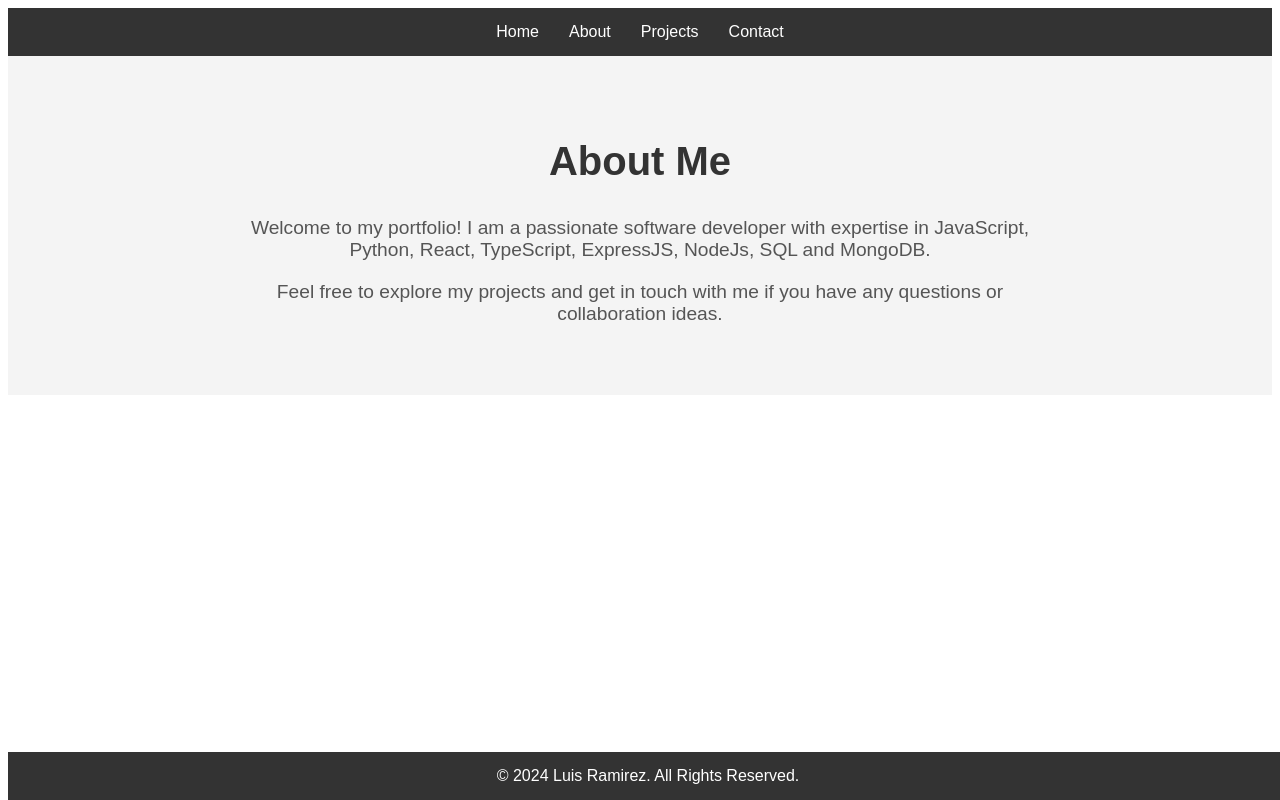
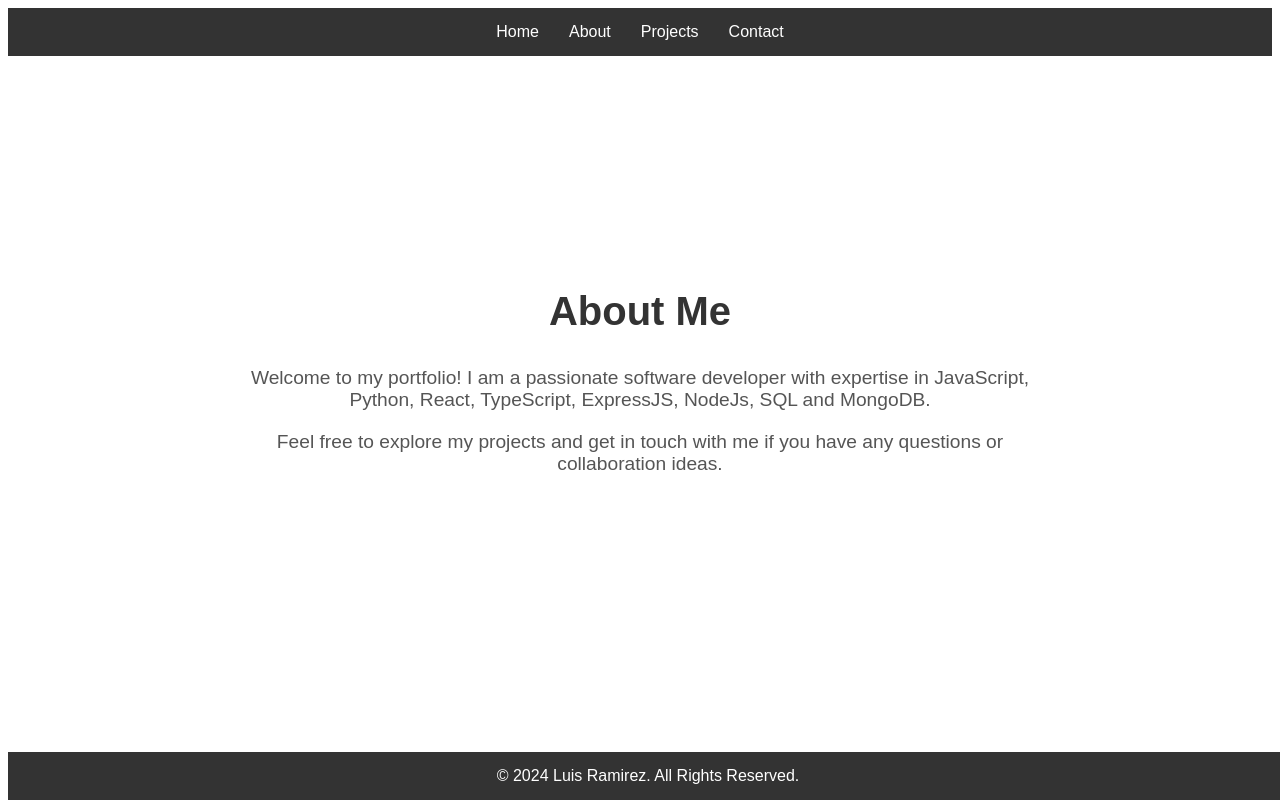
Before and after one commit to Luisrc91/Portfolio2024, a React (Create React App) app: page /About in a window 1280 px wide. Built offline with nearby package versions, Linux system fonts and the light colour scheme; a web font is replaced by a local one.

Commit message:
fix css on pages

```diff
--- a/src/Pages/About.css
+++ b/src/Pages/About.css
@@ -1,10 +1,19 @@
+body {
+    box-sizing: content-box;
+    max-width: 100vw;
+    max-height: 100vh;
+  }
+
 .about-section {
-    background-color: #f4f4f4;
-    padding: 50px 0;
+    /* background-color: #f4f4f4; */
+    margin-top: 100px;
+    padding: 100px;
+    justify-content: center;
+    align-items: center;
     text-align: center;
     font-family: 'Gabarito', sans-serif;
-font-family: 'Montserrat Alternates', sans-serif;
-font-family: 'MuseoModerno', sans-serif;
+    font-family: 'Montserrat Alternates', sans-serif;
+    font-family: 'MuseoModerno', sans-serif;
 }
 
 .about-content {
--- a/src/Pages/ContactMe.css
+++ b/src/Pages/ContactMe.css
@@ -1,11 +1,14 @@
 /* ContactMe.css */
 .contact-me-section {
-    background-color: #f4f4f4;
-    padding: 50px 0;
+    /* background-color: #f4f4f4; */
+    margin-top: 100px;
+    padding: 100px;
+    justify-content: center;
+    align-items: center;
     text-align: center;
     font-family: 'Gabarito', sans-serif;
-font-family: 'Montserrat Alternates', sans-serif;
-font-family: 'MuseoModerno', sans-serif;
+    font-family: 'Montserrat Alternates', sans-serif;
+    font-family: 'MuseoModerno', sans-serif;
 }
 
 .contact-me-content {
--- a/src/Pages/Home.css
+++ b/src/Pages/Home.css
@@ -4,48 +4,31 @@ body {
     max-height: 100vh;
   }
 
+.home-section {
+        /* background-color: #f4f4f4; */
 
-
-
-.home-section {
-    /* background-color: #f4f4f4; */
-    /* padding: 100px 10em; */
     text-align: center;
     font-family: 'Gabarito', sans-serif;
     font-family: 'Montserrat Alternates', sans-serif;
     font-family: 'MuseoModerno', sans-serif;
-    /* border: black solid ; */
     margin-top: 100px;
     padding: 100px;
-    /* display: flex; */
     justify-content: center;
     align-items: center;
-    /* min-height: vh; */
-    /* min-width: 100vw; */
-
-
 }
 
 .home-content {
     max-width: 800px;
     margin: 0 auto;
-    /* border: black solid ; */
-
 }
 
 .home-content h1 {
     font-size: 2.5rem;
     color: #333;
-    /* border: black solid ; */
-
-
 }
 
 .home-content p {
     font-size: 1.2rem;
     color: #555;
     margin-top: 20px;
-    /* border: black solid ; */
-
-
 }
--- a/src/Pages/Projects.css
+++ b/src/Pages/Projects.css
@@ -1,10 +1,13 @@
 .projects-section {
     background-color: #f4f4f4;
-    padding: 50px 0;
+    /* margin-top: 100px; */
+    padding: 100px;
+    justify-content: center;
+    align-items: center;
     text-align: center;
     font-family: 'Gabarito', sans-serif;
-font-family: 'Montserrat Alternates', sans-serif;
-font-family: 'MuseoModerno', sans-serif;
+    font-family: 'Montserrat Alternates', sans-serif;
+    font-family: 'MuseoModerno', sans-serif;
 }
 
 .projects-content {
```
